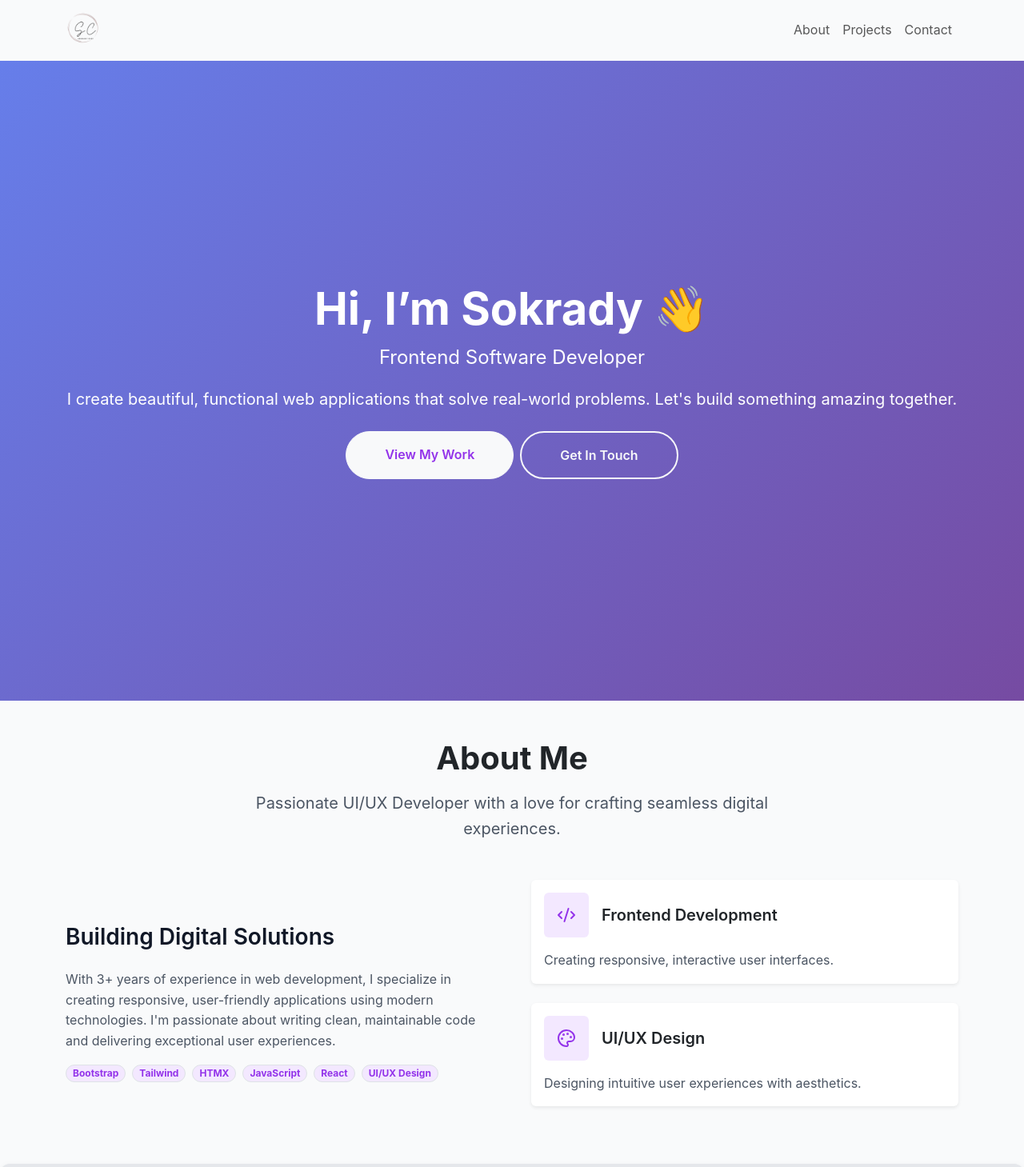
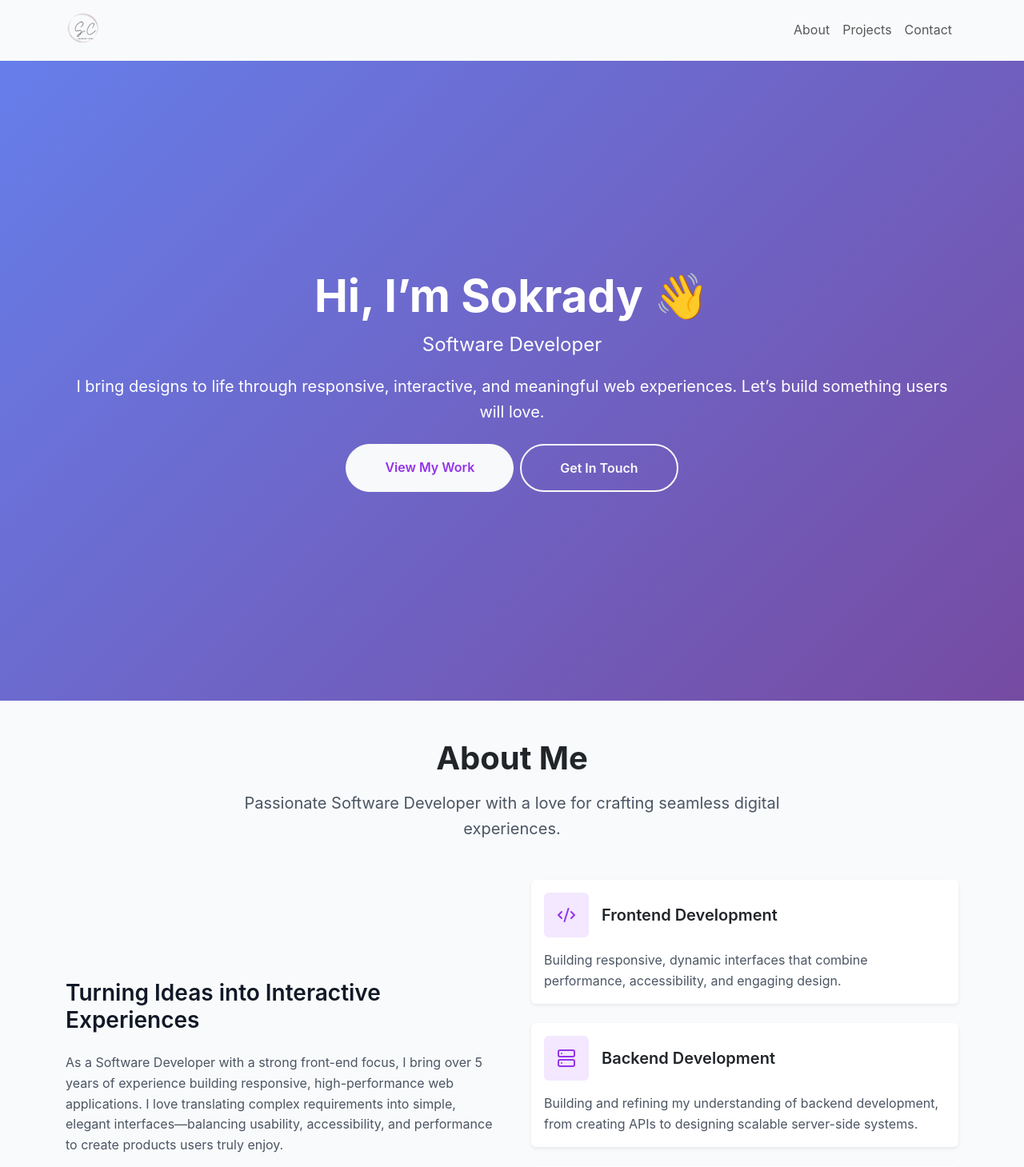
Before and after one commit to sokradyschey/sokradyschey.github.io, a React (Vite) app: page / in a window 1280 px wide. Shown: the top 1459 px of the page at 80% size. Built offline with nearby package versions, Linux system fonts and the light colour scheme.

Commit message:
adding skills and tools, minor updates to css

```diff
--- a/src/components/About.jsx
+++ b/src/components/About.jsx
@@ -1,17 +1,22 @@
 import React from "react";
 import { Container, Row, Col, Card, Badge } from "react-bootstrap";
-import { Code2, Palette } from "lucide-react";
+import { Code2, Palette, Server } from "lucide-react";
 
 function About() {
   const cards = [
     {
       title: "Frontend Development",
-      text: "Creating responsive, interactive user interfaces.",
+      text: "Building responsive, dynamic interfaces that combine performance, accessibility, and engaging design.",
       icon: <Code2 color="#9333EA" size={24} />,
     },
     {
+      title: "Backend Development",
+      text: "Building and refining my understanding of backend development, from creating APIs to designing scalable server-side systems.",
+      icon: <Server color="#9333EA" size={24} />,
+    },
+    {
       title: "UI/UX Design",
-      text: "Designing intuitive user experiences with aesthetics.",
+      text: "Designing and developing intuitive, responsive interfaces that turn complex ideas into effortless user experiences.",
       icon: <Palette color="#9333EA" size={24} />,
     },
   ];
@@ -21,21 +26,24 @@ function About() {
       <div className="text-center mb-5">
         <h2 className="fw-bold fs-1 text-dark mb-3">About Me</h2>
         <p className="fs-5 text-secondary mx-auto" style={{ maxWidth: "700px" }}>
-          Passionate UI/UX Developer with a love for crafting seamless digital experiences.
+          Passionate Software Developer with a love for crafting seamless digital experiences.
         </p>
       </div>
 
       <Row className="align-items-center g-5">
         {/* Left Column - Story */}
         <Col md={6}>
-          <h3 className="fw-semibold mb-4">Building Digital Solutions</h3>
+          <h3 className="fw-semibold mb-4">Turning Ideas into Interactive Experiences</h3>
           <p className="text-secondary">
-            With 3+ years of experience in web development, I specialize in creating responsive,
-            user-friendly applications using modern technologies. I'm passionate about writing
-            clean, maintainable code and delivering exceptional user experiences.
+            As a Software Developer with a strong front-end focus,
+            I bring over 5 years of experience building responsive,
+            high-performance web applications.
+            I love translating complex requirements into simple,
+            elegant interfaces—balancing usability, accessibility,
+            and performance to create products users truly enjoy.
           </p>
           <div className="d-flex flex-wrap gap-2">
-            {["Bootstrap", "Tailwind", "HTMX","JavaScript", "React", "UI/UX Design"].map((skill) => (
+            {["Bootstrap", "Tailwind", "HTMX", "JavaScript", "React", "UI/UX Design", "Figma", "SQL", "Python", "Flask", "Highcharts.js"].map((skill) => (
                 <Badge pill key={skill} bg="light" className="bg-accent border border-accent px-2 py-1">
                     {skill}
                 </Badge>
--- a/src/components/Hero.jsx
+++ b/src/components/Hero.jsx
@@ -5,10 +5,9 @@ function Hero() {
   return (
     <Container>
       <h1 className="display-4 fw-bold">Hi, I’m Sokrady 👋</h1>
-      <p className="fs-4">Frontend Software Developer</p>
+      <p className="fs-4">Software Developer</p>
       <p className="mb-4 fs-5">
-        I create beautiful, functional web applications that solve real-world problems.
-        Let's build something amazing together.
+        I bring designs to life through responsive, interactive, and meaningful web experiences. Let’s build something users will love.
       </p>
       <div className="gap-2 d-flex justify-content-center">
         <Button href="#projects" variant="light" className="fw-semibold text-primary rounded-pill px-5 py-3">View My Work</Button>
--- a/src/index.css
+++ b/src/index.css
@@ -26,6 +26,8 @@
 
   /* Gradients */
   --gradient-calm: linear-gradient(135deg, #667eea 0%, #764ba2 100%);
+  --gradient-creative: linear-gradient(135deg, #f43f5e 0%, #9333ea 100%);
+  --gradient-energize: linear-gradient(135deg, #f59e0b 0%, #ef4444 100%);
 }
 
 /* ---------- Global Base Styles ---------- */
@@ -89,6 +91,11 @@ body {
   color: #fff;
 }
 
+.bg-gradient-energize {
+  background: var(--gradient-energize);
+  color: #fff;
+}
+
 /* ---------- Button Styles ---------- */
 .btn-primary {
   background-color: var(--color-primary);
```
